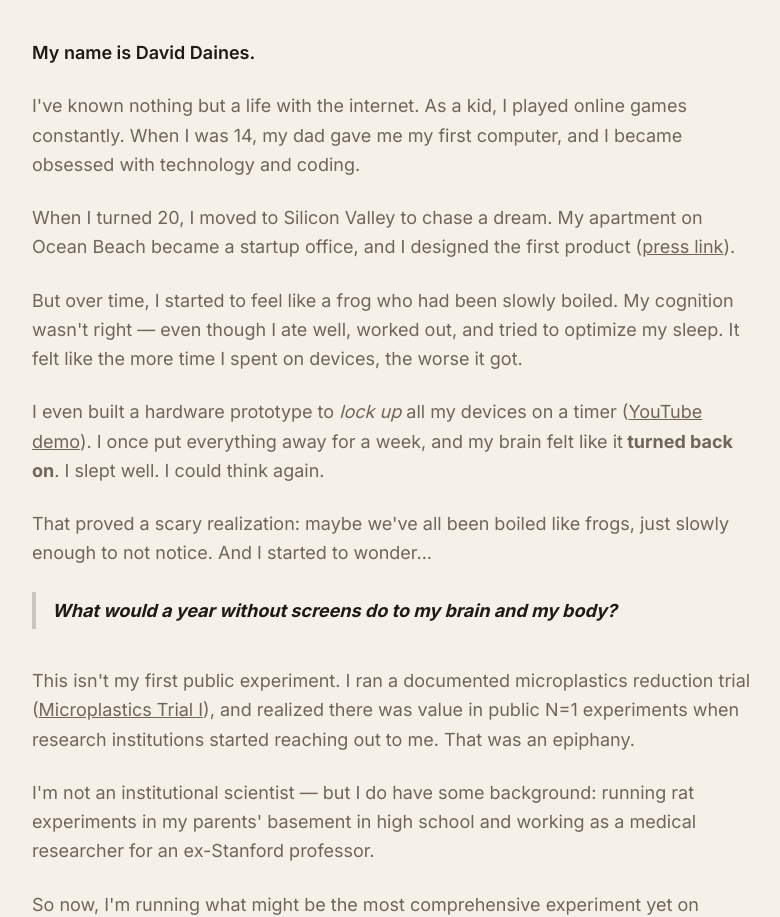
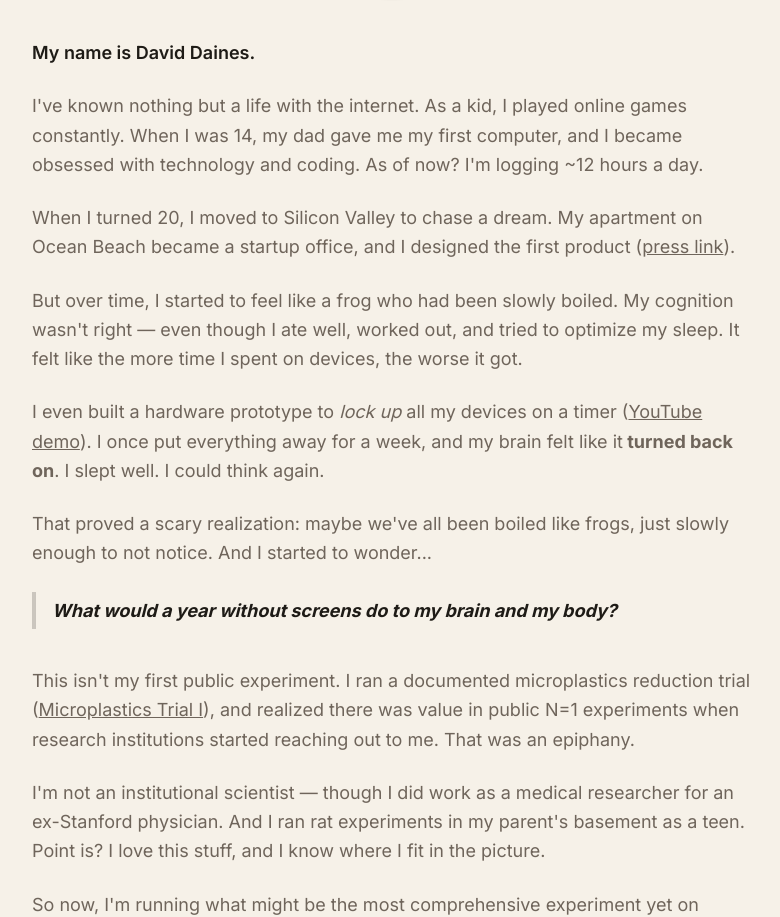
Before and after one commit to dvdaines/year-unplugged-dashboard, a Next.js app: page /about in a window 1280 px wide. Shown: the part 278-1195 px from the top of the page, without its empty margins (248-1028 px from the left). Built offline with nearby package versions, Linux system fonts and the light colour scheme.

Commit message:
Update page.tsx

```diff
--- a/app/about/page.tsx
+++ b/app/about/page.tsx
@@ -28,7 +28,7 @@ export default function AboutPage() {
 
           <p>
             I&apos;ve known nothing but a life with the internet. As a kid, I played online games constantly. When I was 14, my dad
-            gave me my first computer, and I became obsessed with technology and coding.
+            gave me my first computer, and I became obsessed with technology and coding. As of now? I'm logging ~12 hours a day.
           </p>
 
           <p>
@@ -92,9 +92,7 @@ export default function AboutPage() {
           </p>
 
           <p>
-            I&apos;m not an institutional scientist — but I do have some background:
-            running rat experiments in my parents&apos; basement in high school and
-            working as a medical researcher for an ex-Stanford professor.
+            I&apos;m not an institutional scientist — though I did work as a medical researcher for an ex-Stanford physician. And I ran rat experiments in my parent&apos;s basement as a teen. Point is? I love this stuff, and I know where I fit in the picture.
           </p>
 
           <p>
```
